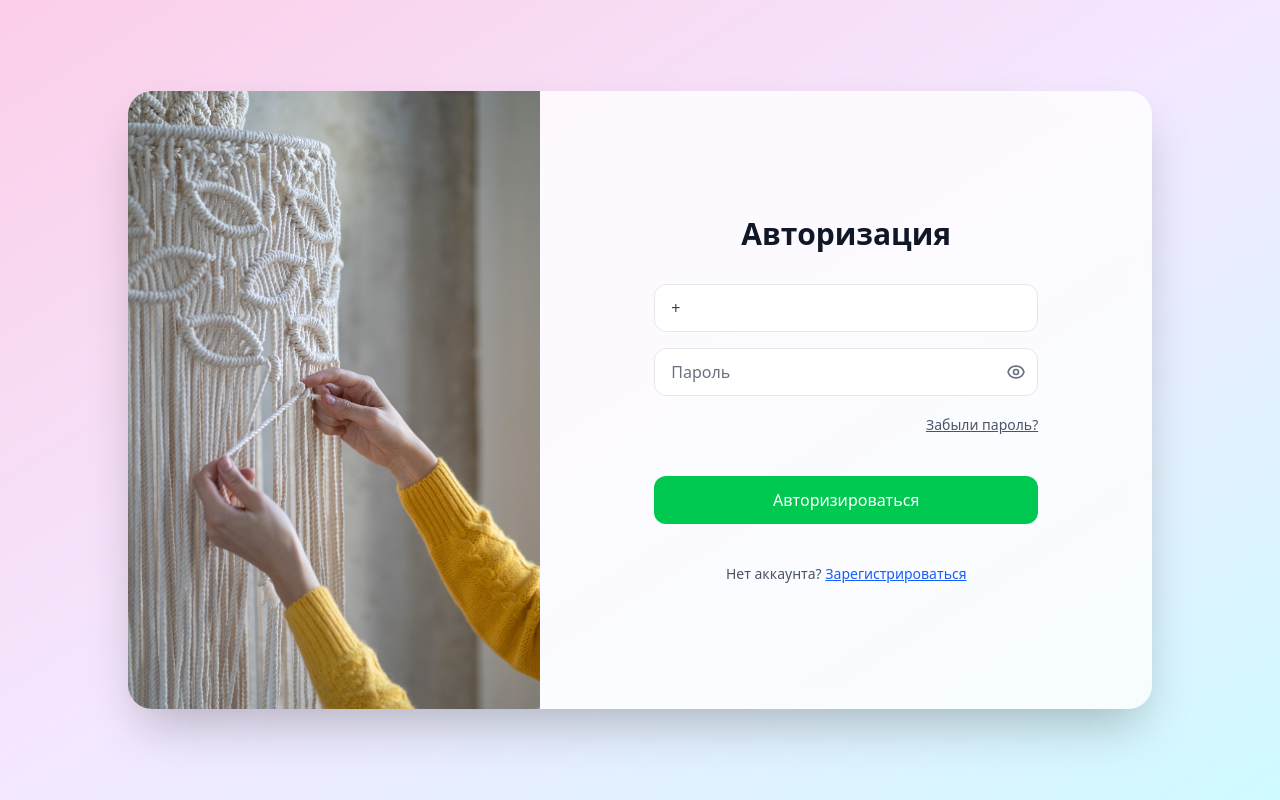
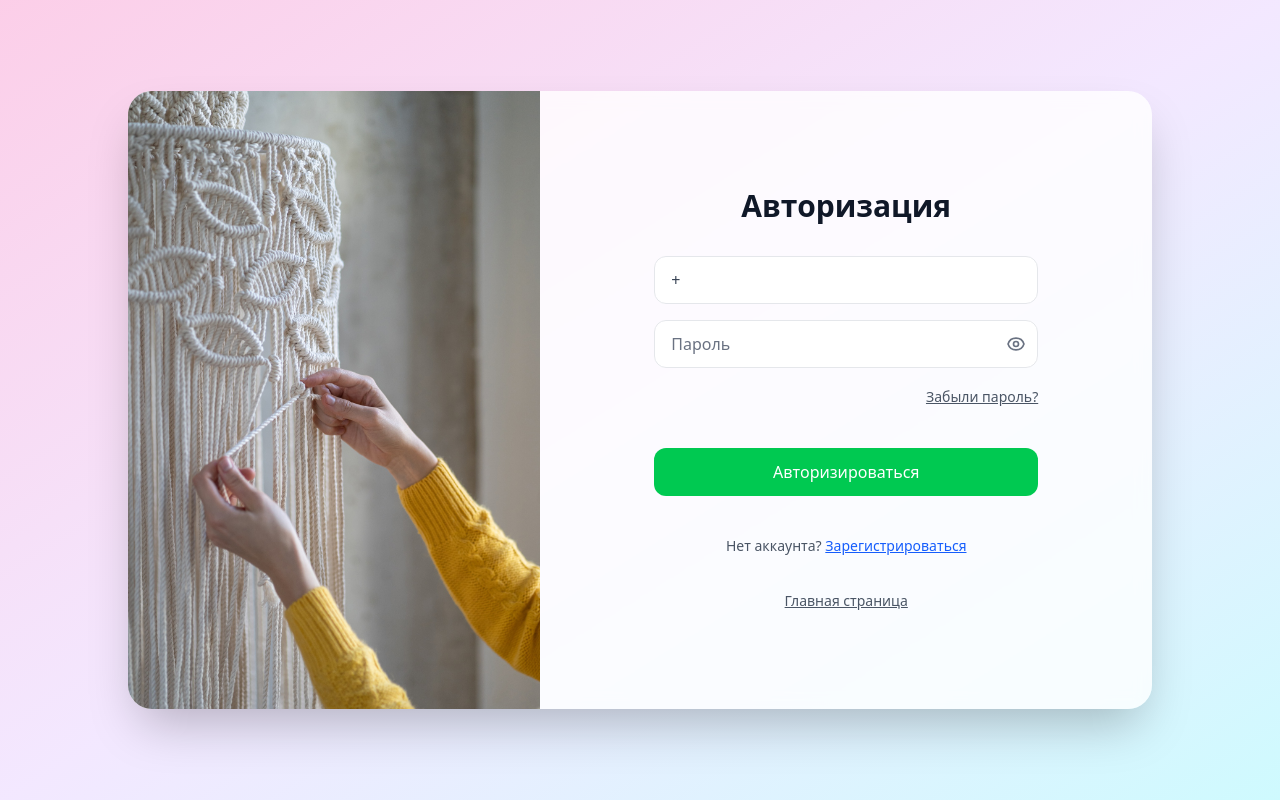
Before and after one commit to imallakov/MasterClass, a Next.js app in the folder frontend/: page /auth/sign-in in a window 1280 px wide. Built offline with nearby package versions, Linux system fonts and the light colour scheme; no server answers.

Commit message:
minor_fixes

```diff
--- a/frontend/app/auth/sign-in/page.jsx
+++ b/frontend/app/auth/sign-in/page.jsx
@@ -697,6 +697,11 @@ export default function SignInPage() {
     router.push("/auth/sign-up");
   };
 
+  const handleGoHome = () => {
+    router.push("/");
+  };
+
+
   // Add toggle function
   const togglePasswordVisibility = () => {
     setShowPassword(!showPassword);
@@ -832,6 +837,15 @@ export default function SignInPage() {
                     </button>
                   </p>
                 </div>
+                <div className="text-center pt-2">
+                  <button
+                    type="button"
+                    onClick={handleGoHome}
+                    className="text-sm text-gray-600 hover:text-gray-800 underline"
+                  >
+                    Главная страница
+                  </button>
+                </div>
               </div>
             </div>
           </div>
@@ -963,6 +977,15 @@ export default function SignInPage() {
                   Зарегистрироваться
                 </button>
               </p>
+            </div>
+            <div className="text-center pt-2">
+              <button
+                type="button"
+                onClick={handleGoHome}
+                className="text-sm text-gray-700 hover:text-gray-900 underline"
+              >
+                Главная страница
+              </button>
             </div>
           </div>
         </div>
--- a/frontend/app/auth/sign-up/page.jsx
+++ b/frontend/app/auth/sign-up/page.jsx
@@ -297,6 +297,7 @@ export default function RegistrationPage() {
     });
     setErrors({});
     setRegistrationStatus(null);
+    router.push("/auth/sign-in");
   };
 
   return (
--- a/frontend/app/components/Navbar.jsx
+++ b/frontend/app/components/Navbar.jsx
@@ -363,7 +363,7 @@ const Navbar = ({ scrollToSection, refs }) => {
                   <a
                     href={
                       isScrolled
-                        ? `tel:${phoneNumber.replace(/\s/g, "")}`
+                        ? `https://wa.me/${phoneNumber.replace(/\s/g, "").replace(/^\+/, "")}`
                         : "/auth/sign-in"
                     }
                   >
@@ -420,7 +420,7 @@ const Navbar = ({ scrollToSection, refs }) => {
                 <a
                   href={
                     isScrolled
-                      ? `tel:${phoneNumber.replace(/\s/g, "")}`
+                      ? `https://wa.me/${phoneNumber.replace(/\s/g, "").replace(/^\+/, "")}`
                       : "/auth/sign-in"
                   }
                 >
```
